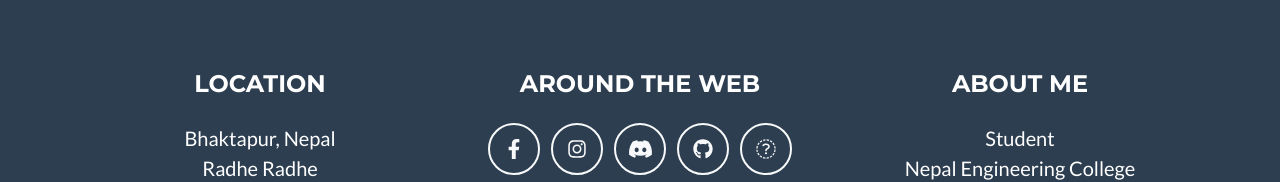
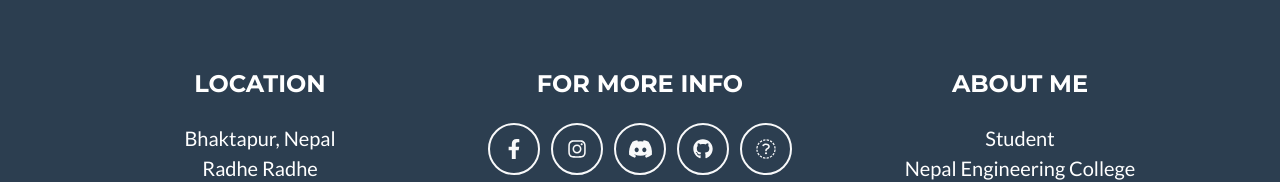
Before and after one commit to Dipson-bot/dipsonthapa, a plain HTML site: page index.html in a window 1280 px wide. Shown: the part 2866-3048 px from the top of the page. Drawn offline with nearby package versions, Linux system fonts and the light colour scheme.

Commit message:
Update index.html

```diff
--- a/index.html
+++ b/index.html
@@ -182,7 +182,7 @@
                     </div>
                     <!-- Footer Social Icons-->
                     <div class="col-lg-4 mb-5 mb-lg-0">
-                        <h4 class="text-uppercase mb-4">Around the Web</h4>
+                        <h4 class="text-uppercase mb-4">FOR MORE INFO</h4>
                         <a class="btn btn-outline-light btn-social mx-1" href="http://facebook.com/deep.sun.942"><i class="fab fa-fw fa-facebook-f"></i></a>
                         <a class="btn btn-outline-light btn-social mx-1" href="http://instagram.com/dipson_thapa"><i class="fab fa-fw fa-instagram"></i></a>
                         <a class="btn btn-outline-light btn-social mx-1" href="https://discord.gg/zTdcXb7n"><i class="fab fa-fw fa-discord"></i></a>
```
